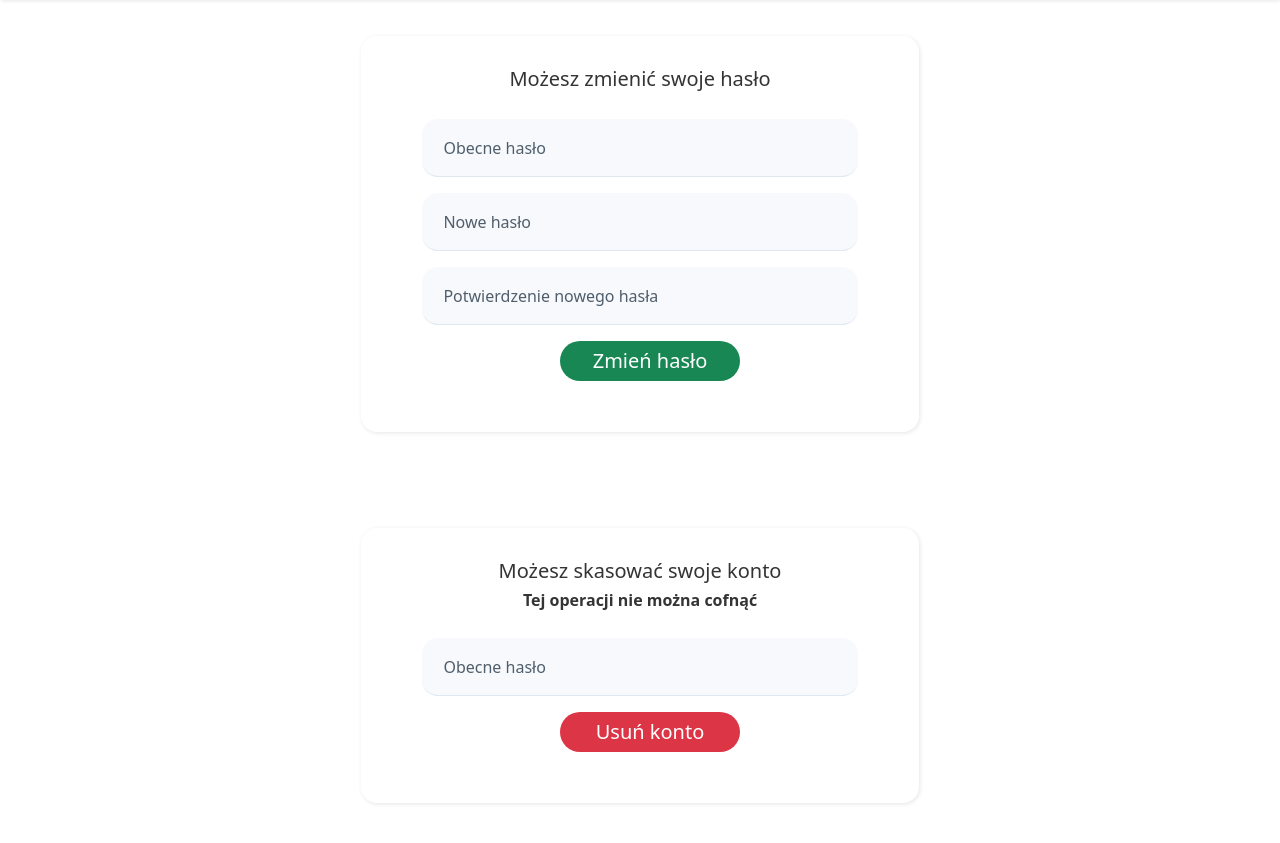
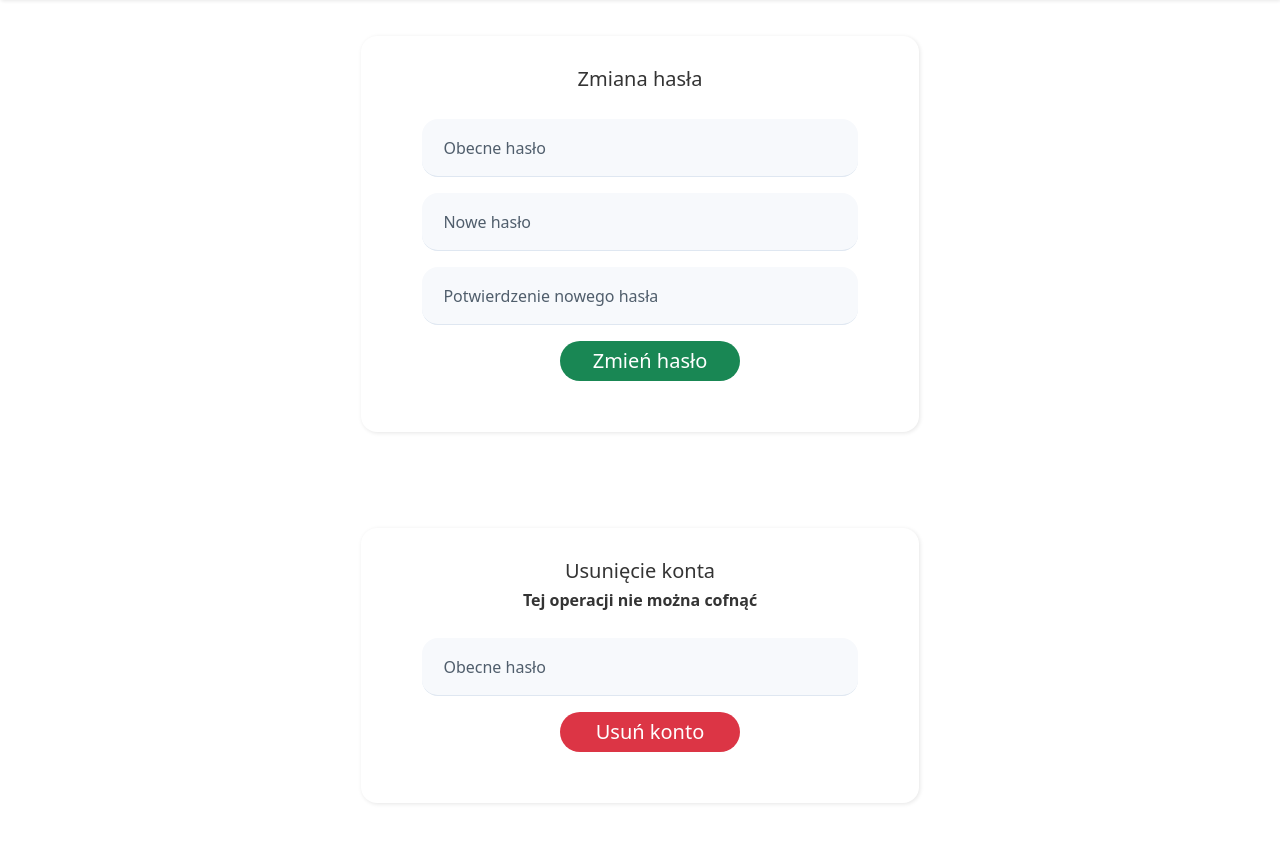
Before and after one commit to luk4sz98/AdSpot, a Django app: page /settings in a window 1280 px wide. Shown: the part 56-899 px from the top of the page. Run offline with Django 4.2, Linux system fonts and the light colour scheme; the visitor is signed in with stand-in values (Sample User, id 1).

Commit message:
fix naming

```diff
--- a/AdSpot/templates/user_settings/account_delete_form.html
+++ b/AdSpot/templates/user_settings/account_delete_form.html
@@ -1,7 +1,7 @@
 <div class="col-6 accountColumn mt-5 mb-5 m-auto">
     <div class="text-center">
         <div class="accountContent mt-3">
-            <h5>Możesz skasować swoje konto</h5>
+            <h5>Usunięcie konta</h5>
             <h6><strong>Tej operacji nie można cofnąć</strong></h6>
             <form id="formDeleteAccount" method="post" action="{% url 'delete_account' %}"> {% csrf_token %}
                 <div class="formContact">
--- a/AdSpot/templates/user_settings/password_change_form.html
+++ b/AdSpot/templates/user_settings/password_change_form.html
@@ -1,7 +1,7 @@
 <div class="col-6 accountColumn mt-3 mb-5 m-auto">
     <div class="text-center">
         <div class="accountContent mt-3">
-            <h5>Możesz zmienić swoje hasło</h5>
+            <h5>Zmiana hasła</h5>
             <form id="formChangePassword" method="post" action="{% url 'change_password' %}"> {% csrf_token %}
                 <div class="formContact">
                     <div class="form-group">
```
